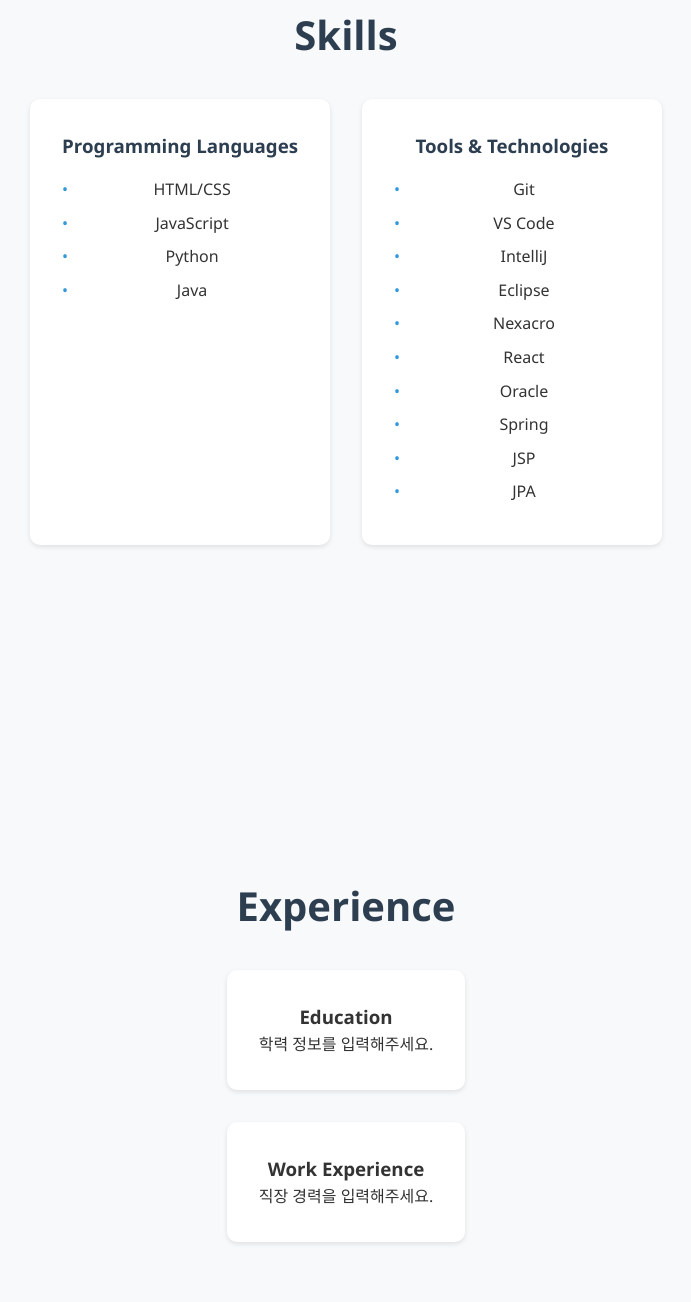
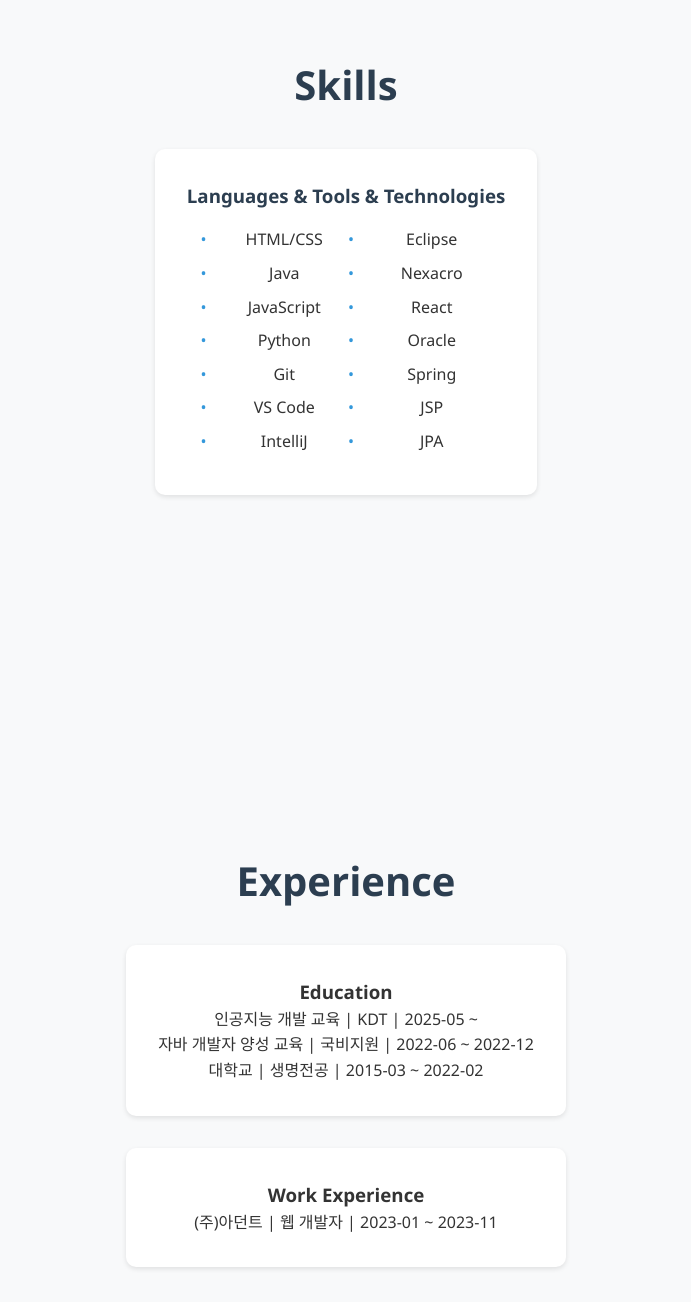
Before and after one commit to 6-n0kim/capy, a plain HTML site: page index.html in a window 1280 px wide. Shown: the part 1826-3128 px from the top of the page, without its empty margins (294-985 px from the left). Drawn offline with nearby package versions, Linux system fonts and the light colour scheme.

Commit message:
0610_commit

```diff
--- a/index.html
+++ b/index.html
@@ -40,10 +40,7 @@
                 <div class="about-content">
                     <h3>자기소개</h3>
                     <p>백엔드 국비지원 교육 최우수상을 받으며 수료했으며 정보처리기사 및 SQLD 자격증을 취득했습니다.</p>
-                </div>
-                <div class="about-content">
-                    <h3>자기소개</h3>
-                    <p>실무경험은 1년 정도 있으며 현재는 프론트엔드 및 AI 교육을 통해 배움을 쫓고 있습니다.</p>
+                    <p>웹 개발자로 약 1년 실무 경험을 했고 현재는 프론트엔드 및 AI 교육을 통해 배움을 쫓고 있습니다.</p>
                 </div>
             </div>
         </section>
@@ -52,20 +49,17 @@
             <h2>Skills</h2>
             <div class="skills-container">
                 <div class="skill-category">
-                    <h3>Programming Languages</h3>
+                    <h3>Languages & Tools & Technologies</h3>
                     <ul>
                         <li>HTML/CSS</li>
+                        <li>Java</li>
                         <li>JavaScript</li>
                         <li>Python</li>
-                        <li>Java</li>
-                    </ul>
-                </div>
-                <div class="skill-category">
-                    <h3>Tools & Technologies</h3>
-                    <ul>
                         <li>Git</li>
                         <li>VS Code</li>
                         <li>IntelliJ</li>
+                        </ul>
+                        <ul>
                         <li>Eclipse</li>
                         <li>Nexacro</li>
                         <li>React</li>
@@ -83,11 +77,15 @@
             <div class="timeline">
                 <div class="timeline-item">
                     <h3>Education</h3>
-                    <p>학력 정보를 입력해주세요.</p>
+                    <p>인공지능 개발 교육 | KDT | 2025-05 ~ </p>
+                    <p>자바 개발자 양성 교육 | 국비지원 | 2022-06 ~ 2022-12</p>
+                    <p>대학교 | 생명전공 | 2015-03 ~ 2022-02</p>
+
                 </div>
                 <div class="timeline-item">
                     <h3>Work Experience</h3>
-                    <p>직장 경력을 입력해주세요.</p>
+                    <p>(주)아던트 | 웹 개발자 | 2023-01 ~ 2023-11</p>
+                    <p></p>
                 </div>
             </div>
         </section>
@@ -95,7 +93,7 @@
         <section id="portfolio" class="section">
             <h2>Portfolio</h2>
             <div class="portfolio-grid" id="portfolioGrid">
-                <!-- Portfolio items will be dynamically inserted here -->
+                <!-- app.js will be inserted here -->
             </div>
         </section>
         <section id="qna" class="section">
@@ -117,7 +115,7 @@
             <div class="blog-posts">
                 <article class="blog-post">
                     <h3>Blog Post Title</h3>
-                    <p>블로그 포스트 내용을 입력해주세요.</p>
+                    <p>Blog Post Content</p>
                 </article>
             </div>
         </section> -->
--- a/js/app.js
+++ b/js/app.js
@@ -1,23 +1,3 @@
-// 네비게이션 요소 객체 작성
-const navContents = {
-    title: ["todolist",
-        "store location",
-        "online store",
-        "contact",
-        "corporate"
-    ]
-    ,
-    img: [
-        "images/thumb1.jpg",
-        "images/thumb2.jpg",
-        "images/thumb3.jpg",
-        "images/thumb4.jpg",
-        "images/thumb5.jpg",
-        "images/thumb6.jpg",
-    ],
-    subMenu: 'todoList',
-};
-
 const PortfolioContents = {
     title: ["1. 맵 기반 sns 서비스 (on spot)",
         "2. 헬스 케어 서비스 (body manager)",
@@ -152,6 +132,27 @@
 //     imgElements[percent].style.display = 'block';
 // });
 
+// // 네비게이션 요소 객체 작성
+// const navContents = {
+//     title: ["todolist",
+//         "store location",
+//         "online store",
+//         "contact",
+//         "corporate"
+//     ]
+//     ,
+//     img: [
+//         "images/thumb1.jpg",
+//         "images/thumb2.jpg",
+//         "images/thumb3.jpg",
+//         "images/thumb4.jpg",
+//         "images/thumb5.jpg",
+//         "images/thumb6.jpg",
+//     ],
+//     subMenu: 'todoList',
+// };
+
+
 // Portfolio section population
 const portfolioGrid = document.getElementById('portfolioGrid');
 console.log('Portfolio Grid Element:', portfolioGrid);
@@ -172,7 +173,7 @@
                 <p><strong>사용 기술:</strong> ${PortfolioContents.pnl[index].join(', ')}</p>
                 <p><strong>역할:</strong> ${PortfolioContents.achievements[index].role}</p>
                 <p><strong>주요 업무:</strong></p>
-                <ul>
+                <ul class = "no-dot">
                     ${PortfolioContents.achievements[index].tasks.map(task => `<li>${task}</li>`).join('')}
                 </ul>
                 <p><strong>성과:</strong> ${PortfolioContents.achievements[index].results}</p>
--- a/style/style.css
+++ b/style/style.css
@@ -10,6 +10,10 @@
     line-height: 1.6;
     color: #333;
     background-color: #f8f9fa;
+}
+
+.no-dot {
+    list-style-type: none;
 }
 
 /* Container and layout */
@@ -120,12 +124,16 @@
 
 .skill-category ul {
     list-style: none;
+    display: inline-block;
+    width: 45%;
+    vertical-align: top;
 }
 
 .skill-category li {
     margin-bottom: 0.5rem;
     padding-left: 1.5rem;
     position: relative;
+    width: 100%;
 }
 
 .skill-category li::before {
```
